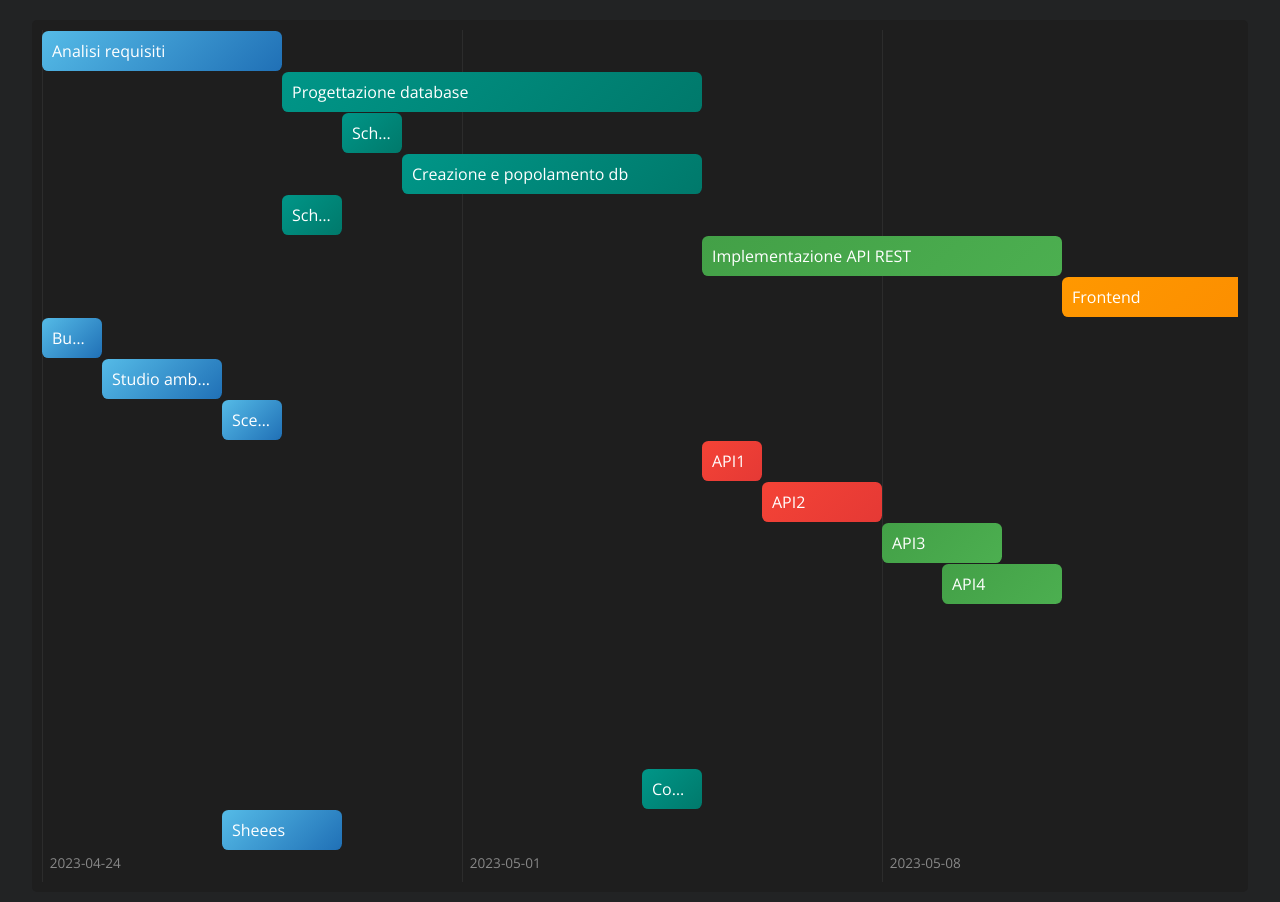
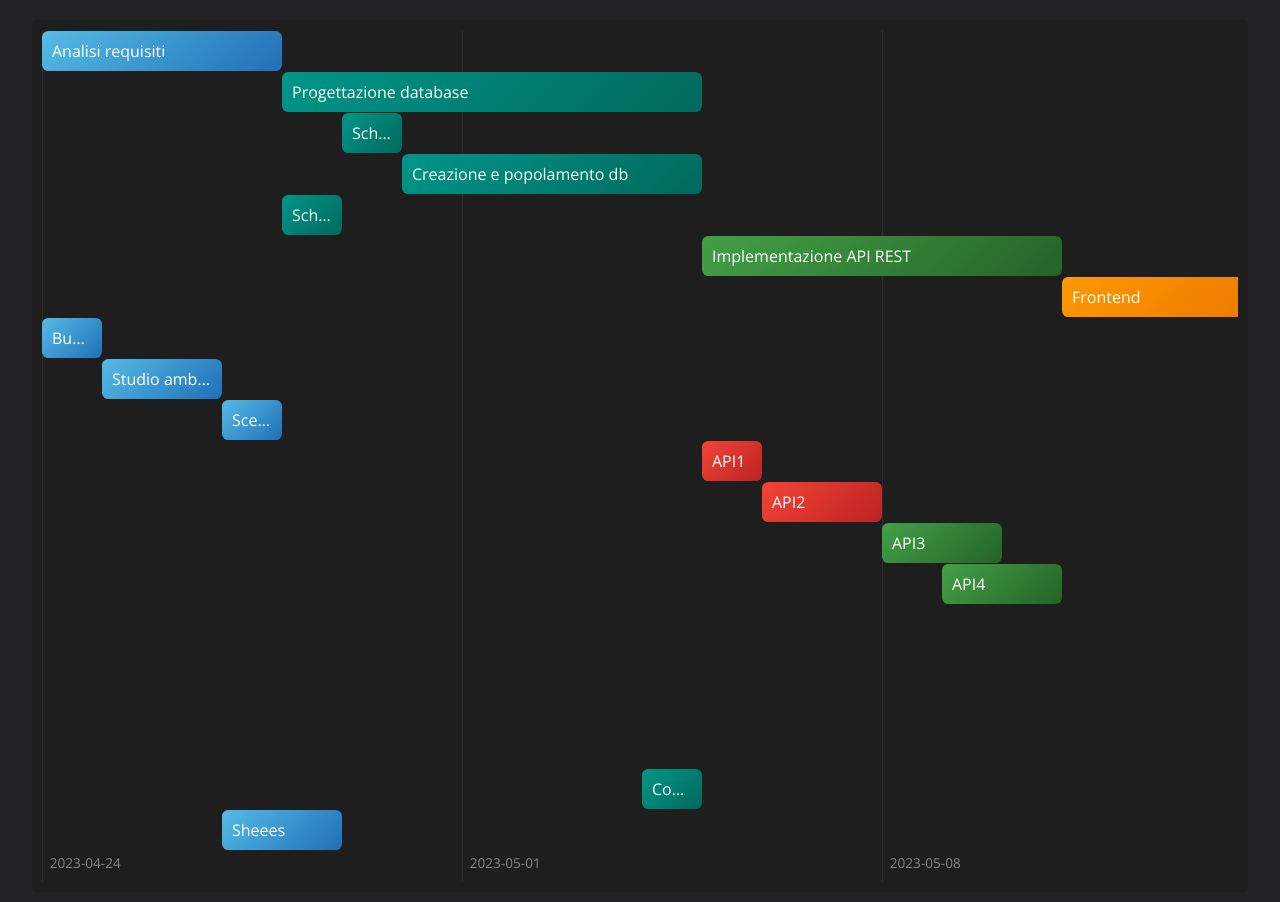
Before and after one commit to Maruchero/WBMaster, a Django app: template templates/project.html in a window 1280 px wide. Shown: the part 234-1136 px from the top of the page. Run offline with Django 4.2, Linux system fonts and the light colour scheme; the template is opened without the code that fills it: values that come from a table or form of the project are taken from there, others are empty; data comes from the database, SQL or seed files in the repository; both versions use the stored data as it was after the commit.

Commit message:
Enhance colors

```diff
--- a/static/css/project.css
+++ b/static/css/project.css
@@ -1,37 +1,30 @@
 .green {
-  --task-gradient: linear-gradient(135deg, #43A047, #4CAF50);
-  --task-gradient-focus: linear-gradient(135deg, #2E7D32, #1B5E20);
+  --task-gradient: linear-gradient(135deg, #43A047, #246327);
+  --task-gradient-focus: linear-gradient(135deg, #246327, #144618);
   --task-focus: #44714252;
 }
 
 .teal {
-  --task-gradient: linear-gradient(135deg, #009688, #00796B);
-  --task-gradient-focus: linear-gradient(135deg, #00796B, #00695C);
+  --task-gradient: linear-gradient(135deg, #009688, #00695C);
+  --task-gradient-focus: linear-gradient(135deg, #00695C, #003d33);
   --task-focus: #28474352;
 }
 
 .red {
-  --task-gradient: linear-gradient(135deg, #F44336, #E53935);
-  --task-gradient-focus: linear-gradient(135deg, #C62828, #B71C1C);
+  --task-gradient: linear-gradient(135deg, #F44336, #bb2424);
+  --task-gradient-focus: linear-gradient(135deg, #c52b2b, #8b1010);
   --task-focus: #723d3d52;
 }
 
-.yellow {
-  --task-gradient: linear-gradient(135deg, #FFEB3B, #FDD835);
-  --task-gradient-focus: linear-gradient(135deg, #FBC02D, #F9A825);
-  --task-focus: #4b451552;
-  color: #000;
-}
-
 .orange {
-  --task-gradient: linear-gradient(135deg, #FF9800, #FB8C00);
-  --task-gradient-focus: linear-gradient(135deg, #F57C00, #EF6C00);
+  --task-gradient: linear-gradient(135deg, #FF9800, #e97400);
+  --task-gradient-focus: linear-gradient(135deg, #f07801, #c45800);
   --task-focus: #755f3e52;
 }
 
 .purple {
-  --task-gradient: linear-gradient(135deg, #AB47BC, #a429b9);
-  --task-gradient-focus: linear-gradient(135deg, #8E24AA, #7B1FA2);
+  --task-gradient: linear-gradient(135deg, #AB47BC, #7b2194);
+  --task-gradient-focus: linear-gradient(135deg, #731f8a, #5e187c);
   --task-focus: #66427152;
 }
 
@@ -140,6 +133,7 @@
 
 .overview .task.focused .descriptor {
   background: var(--task-gradient-focus);
+  box-shadow: 0 0 10px #0003;
 }
 
 .overview .task.subtask-focused::after {
--- a/templates/project.html
+++ b/templates/project.html
@@ -119,7 +119,6 @@
           <option value="green">Verde</option>
           <option value="teal">Verde Acqua</option>
           <option value="red">Rosso</option>
-          <option value="yellow">Giallo</option>
           <option value="orange">Arancione</option>
           <option value="purple">Viola</option>
         </select>
```
Also changed, not shown: db.sqlite3.
